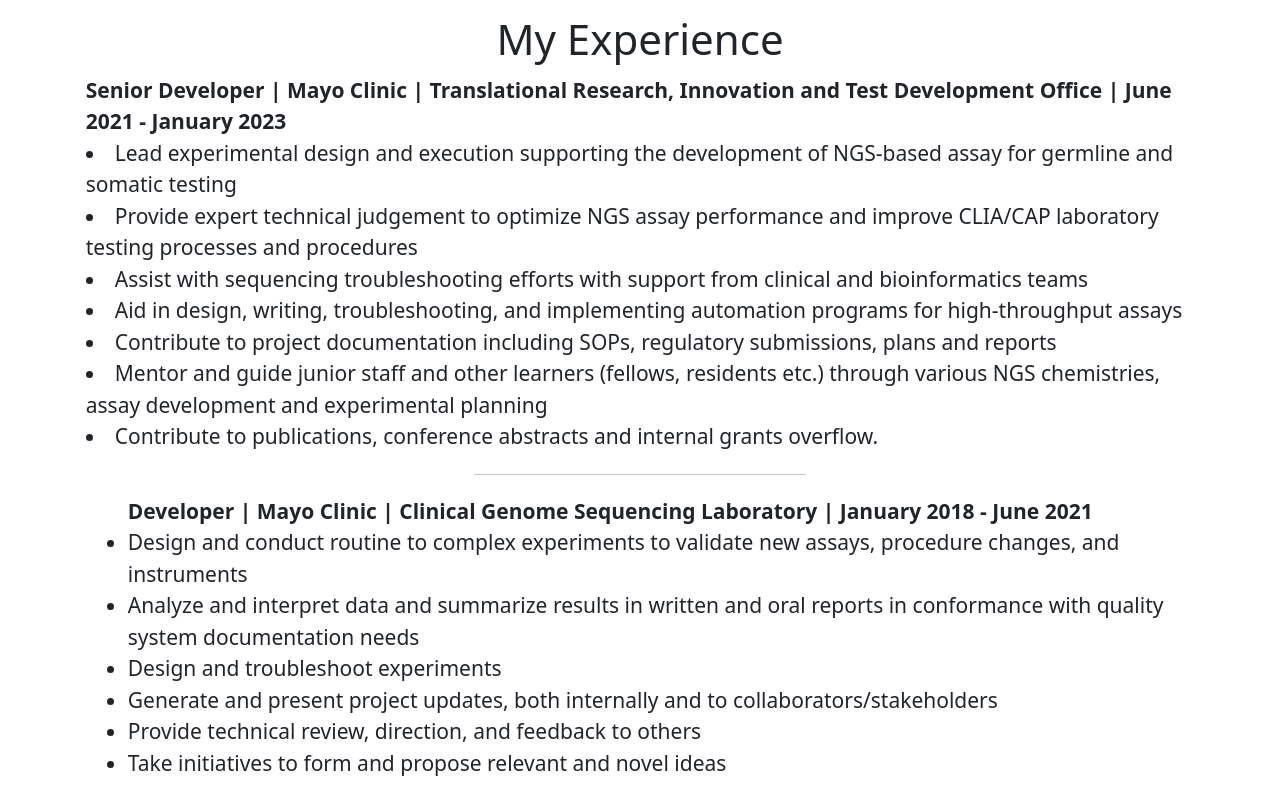
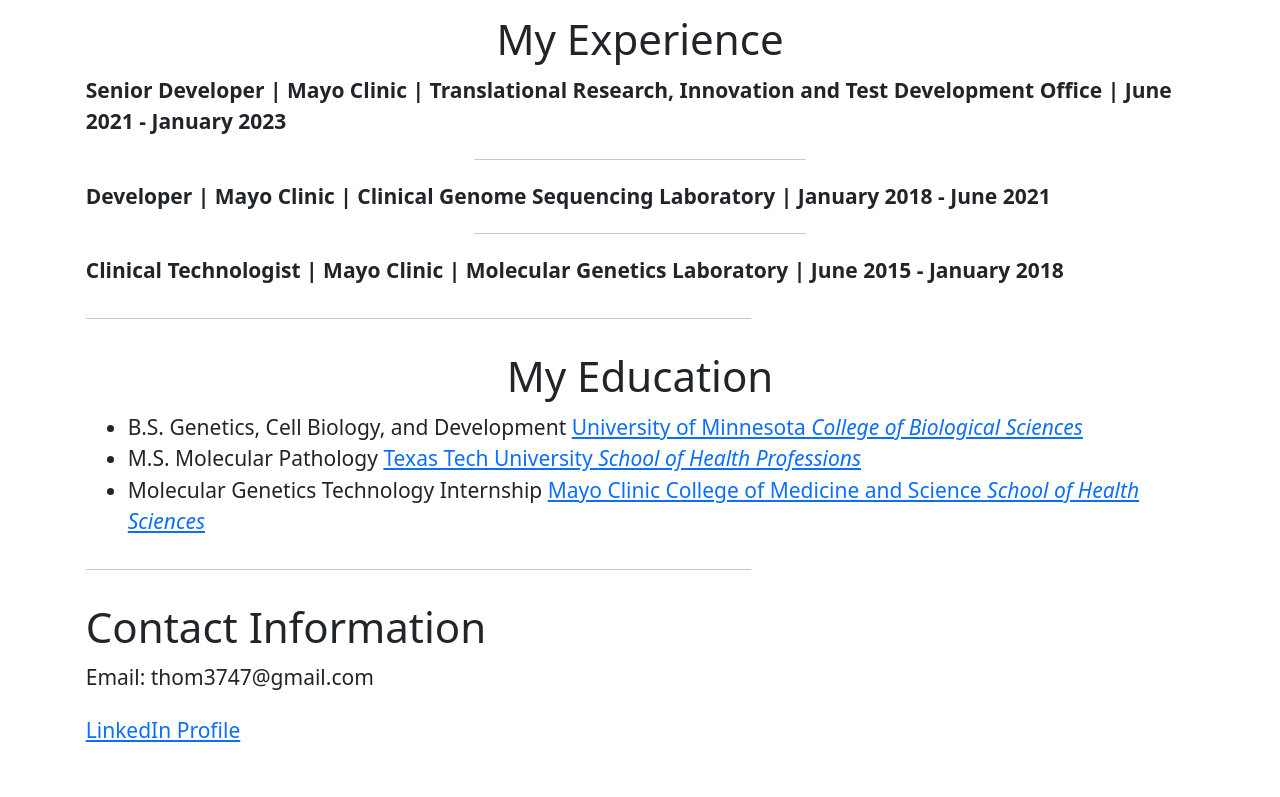
Before and after one commit to JTGenome/JTGenome.github.io, a plain HTML site: page index.html in a window 1280 px wide. Shown: the part 760-1557 px from the top of the page. After the commit the page ends 1527 px from the top, so only its background shows below. Drawn offline with nearby package versions, Linux system fonts and the light colour scheme.

Commit message:
Update index.html

```diff
--- a/index.html
+++ b/index.html
@@ -49,64 +49,9 @@
     <section id="experienceSection">
       <h2 class="text-center experience-title">My Experience</h2>
       <strong>Senior Developer | Mayo Clinic | Translational Research, Innovation and Test Development Office | June 2021 - January 2023</strong>
-     <li>
-                      Lead experimental design and execution supporting the
-                      development of NGS-based assay for germline and somatic
-                      testing
-                    </li>
-                    <li>
-                      Provide expert technical judgement to optimize NGS assay
-                      performance and improve CLIA/CAP laboratory testing
-                      processes and procedures
-                    </li>
-                    <li>
-                      Assist with sequencing troubleshooting efforts with
-                      support from clinical and bioinformatics teams
-                    </li>
-                    <li>
-                      Aid in design, writing, troubleshooting, and implementing
-                      automation programs for high-throughput assays
-                    </li>
-                    <li>
-                      Contribute to project documentation including SOPs,
-                      regulatory submissions, plans and reports
-                    </li>
-                    <li>
-                      Mentor and guide junior staff and other learners (fellows,
-                      residents etc.) through various NGS chemistries, assay
-                      development and experimental planning
-                    </li>
-                    <li>
-                      Contribute to publications, conference abstracts and
-                      internal grants overflow.
-                    </li>
-                  </ul>
-                  <hr class="subSectionBreak">
-                  <ul><strong>Developer | Mayo Clinic | Clinical Genome Sequencing
-                    Laboratory | January 2018 - June 2021</strong>
-                    <li>
-                      Design and conduct routine to complex experiments to
-                      validate new assays, procedure changes, and instruments
-                    </li>
-                    <li>
-                      Analyze and interpret data and summarize results in
-                      written and oral reports in conformance with quality
-                      system documentation needs
-                    </li>
-                    <li>Design and troubleshoot experiments</li>
-                    <li>
-                      Generate and present project updates, both internally and
-                      to collaborators/stakeholders
-                    </li>
-                    <li>
-                      Provide technical review, direction, and feedback to
-                      others
-                    </li>
-                    <li>
-                      Take initiatives to form and propose relevant and novel
-                      ideas
-                    </li>
-                  </ul>
+      <ul>
+        <!-- Include the experience details here -->
+      </ul>
       <hr class="subSectionBreak">
       <strong>Developer | Mayo Clinic | Clinical Genome Sequencing Laboratory | January 2018 - June 2021</strong>
       <ul>
```
